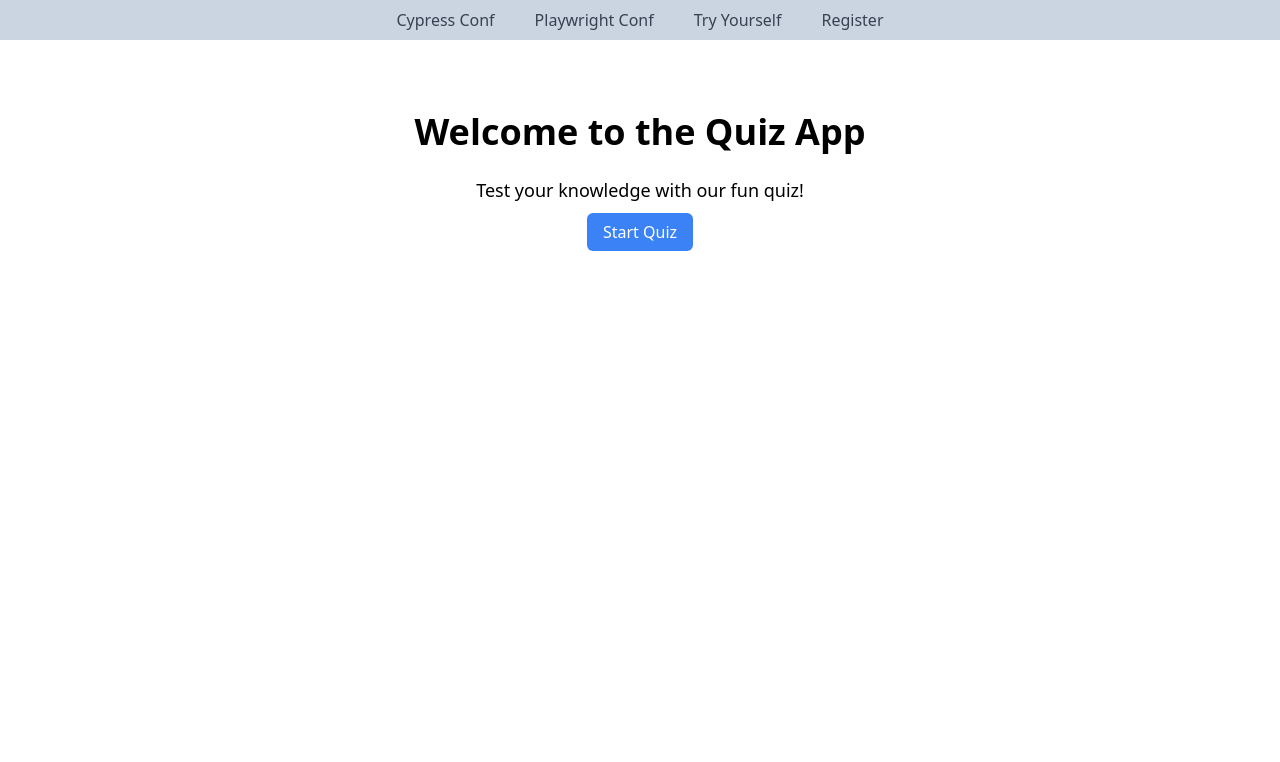
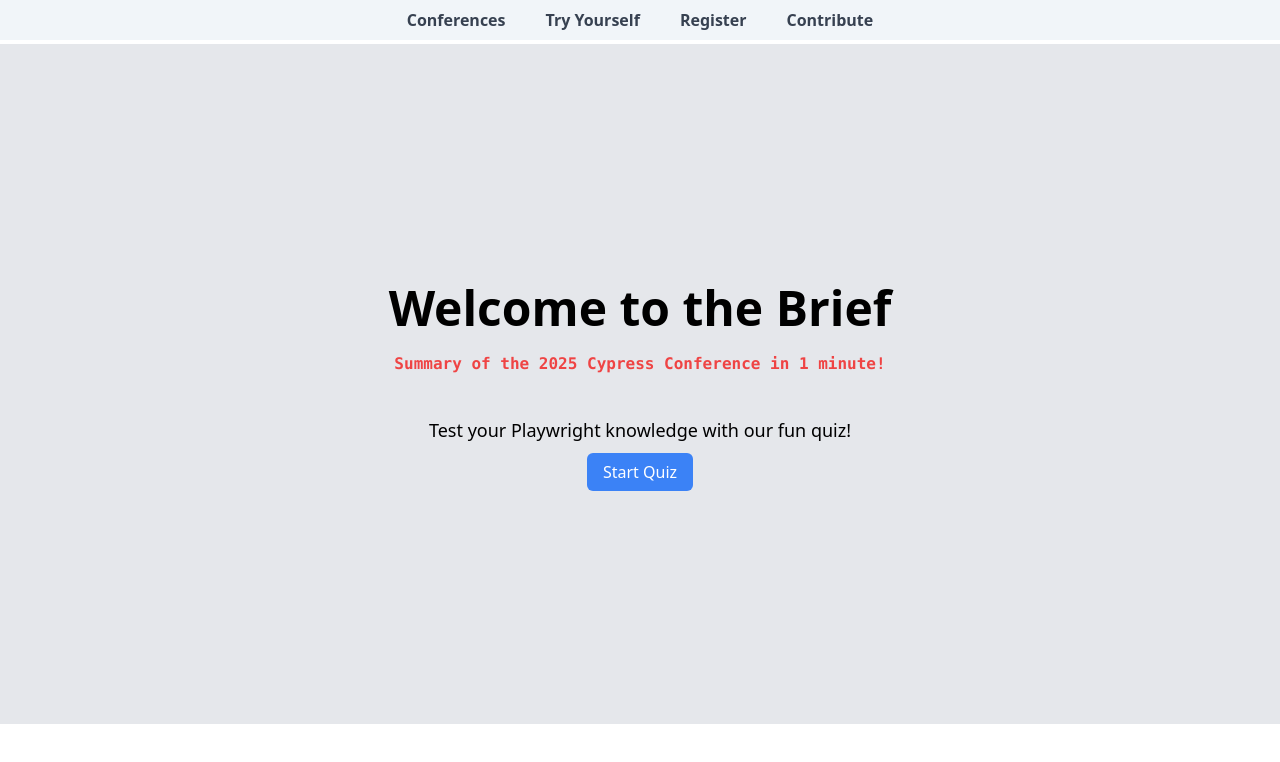
Before and after one commit to armanabbassii/GetBrieff, a React (Vite) app: page / in a window 1280 px wide. Shown: the top 762 px of the page. Built offline with nearby package versions, Linux system fonts and the light colour scheme.

Commit message:
HeroSection version 1

```diff
--- a/src/components/HomePage.jsx
+++ b/src/components/HomePage.jsx
@@ -4,9 +4,10 @@
 
 function HomePage() {
     return (
-      <div className="text-center">
-        <h1 className="text-4xl font-bold mb-6">Welcome to the Quiz App</h1>
-        <p className="text-lg mb-4">Test your knowledge with our fun quiz!</p>
+      <div className="text-center bg-gray-200 fixed top-11 left-0 w-full z-10 py-60">
+        <h1 className="text-5xl font-bold mb-5">Welcome to the Brief</h1>
+        <p className=" text-red-500 font-bold font-mono mb-10"> Summary of the 2025 Cypress Conference in 1 minute!</p>
+        <p className="text-lg mb-4">Test your Playwright knowledge with our fun quiz!</p>
         <Link
           to="/PlaywrightQuiz"
           className="bg-blue-500 text-white py-2 px-4 rounded-md"
--- a/src/components/Navbar.jsx
+++ b/src/components/Navbar.jsx
@@ -1,12 +1,12 @@
 function Navbar() {
     return (
-      <nav className="bg-slate-300 fixed top-0 left-0 w-full z-10">
+      <nav className="bg-slate-100 fixed top-0 left-0 w-full z-10 font-semibold">
         <div className="flex justify-center py-2">
           <ul className="flex space-x-10">
-            <li><a href="#" className="text-gray-700">Cypress Conf</a></li>
-            <li><a href="#" className="text-gray-700">Playwright Conf</a></li>
+            <li><a href="#" className="text-gray-700">Conferences</a></li>
             <li><a href="#" className="text-gray-700">Try Yourself</a></li>
             <li><a href="#" className="text-gray-700">Register</a></li>
+            <li><a href="#" className="text-gray-700">Contribute</a></li>
           </ul>
         </div>
       </nav>
--- a/src/output.css
+++ b/src/output.css
@@ -558,12 +558,16 @@
   position: fixed;
 }
 
+.left-0 {
+  left: 0px;
+}
+
 .top-0 {
   top: 0px;
 }
 
-.left-0 {
-  left: 0px;
+.top-11 {
+  top: 2.75rem;
 }
 
 .z-10 {
@@ -583,6 +587,10 @@
 .my-3 {
   margin-top: 0.75rem;
   margin-bottom: 0.75rem;
+}
+
+.mb-16 {
+  margin-bottom: 4rem;
 }
 
 .mb-4 {
@@ -607,6 +615,14 @@
 
 .mt-6 {
   margin-top: 1.5rem;
+}
+
+.mb-10 {
+  margin-bottom: 2.5rem;
+}
+
+.mb-5 {
+  margin-bottom: 1.25rem;
 }
 
 .flex {
@@ -645,6 +661,10 @@
   --tw-space-x-reverse: 0;
   margin-right: calc(2.5rem * var(--tw-space-x-reverse));
   margin-left: calc(2.5rem * calc(1 - var(--tw-space-x-reverse)));
+}
+
+.text-pretty {
+  text-wrap: pretty;
 }
 
 .rounded-full {
@@ -703,19 +723,14 @@
   background-color: rgb(239 68 68 / var(--tw-bg-opacity));
 }
 
-.bg-slate-300 {
+.bg-slate-100 {
   --tw-bg-opacity: 1;
-  background-color: rgb(203 213 225 / var(--tw-bg-opacity));
+  background-color: rgb(241 245 249 / var(--tw-bg-opacity));
 }
 
 .bg-yellow-400 {
   --tw-bg-opacity: 1;
   background-color: rgb(250 204 21 / var(--tw-bg-opacity));
-}
-
-.px-10 {
-  padding-left: 2.5rem;
-  padding-right: 2.5rem;
 }
 
 .px-4 {
@@ -758,23 +773,21 @@
   padding-bottom: 1.5rem;
 }
 
-.px-2 {
-  padding-left: 0.5rem;
-  padding-right: 0.5rem;
-}
-
-.px-20 {
-  padding-left: 5rem;
-  padding-right: 5rem;
-}
-
-.py-3 {
-  padding-top: 0.75rem;
-  padding-bottom: 0.75rem;
+.py-60 {
+  padding-top: 15rem;
+  padding-bottom: 15rem;
 }
 
 .text-center {
   text-align: center;
+}
+
+.font-serif {
+  font-family: ui-serif, Georgia, Cambria, "Times New Roman", Times, serif;
+}
+
+.font-mono {
+  font-family: ui-monospace, SFMono-Regular, Menlo, Monaco, Consolas, "Liberation Mono", "Courier New", monospace;
 }
 
 .text-3xl {
@@ -787,6 +800,11 @@
   line-height: 2.5rem;
 }
 
+.text-5xl {
+  font-size: 3rem;
+  line-height: 1;
+}
+
 .text-lg {
   font-size: 1.125rem;
   line-height: 1.75rem;
@@ -795,6 +813,11 @@
 .text-sm {
   font-size: 0.875rem;
   line-height: 1.25rem;
+}
+
+.text-2xl {
+  font-size: 1.5rem;
+  line-height: 2rem;
 }
 
 .font-bold {
@@ -843,6 +866,16 @@
 .text-yellow-500 {
   --tw-text-opacity: 1;
   color: rgb(234 179 8 / var(--tw-text-opacity));
+}
+
+.text-lime-300 {
+  --tw-text-opacity: 1;
+  color: rgb(190 242 100 / var(--tw-text-opacity));
+}
+
+.text-red-300 {
+  --tw-text-opacity: 1;
+  color: rgb(252 165 165 / var(--tw-text-opacity));
 }
 
 .underline {
```
